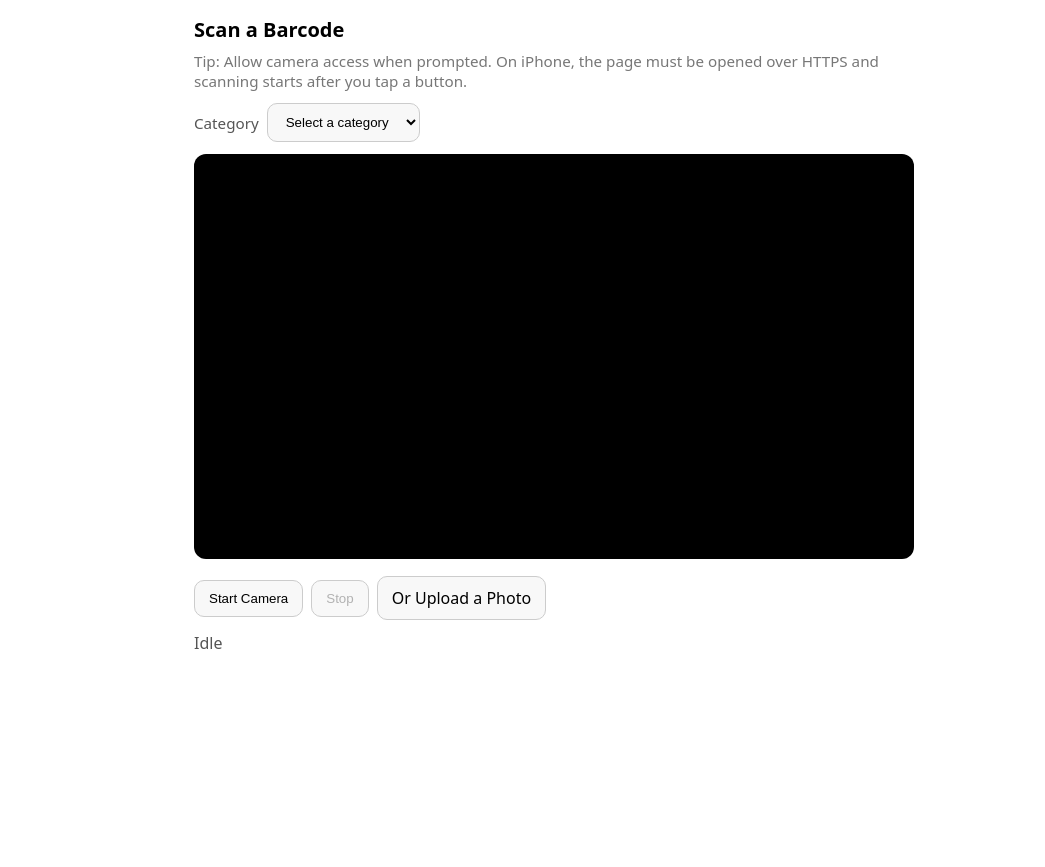
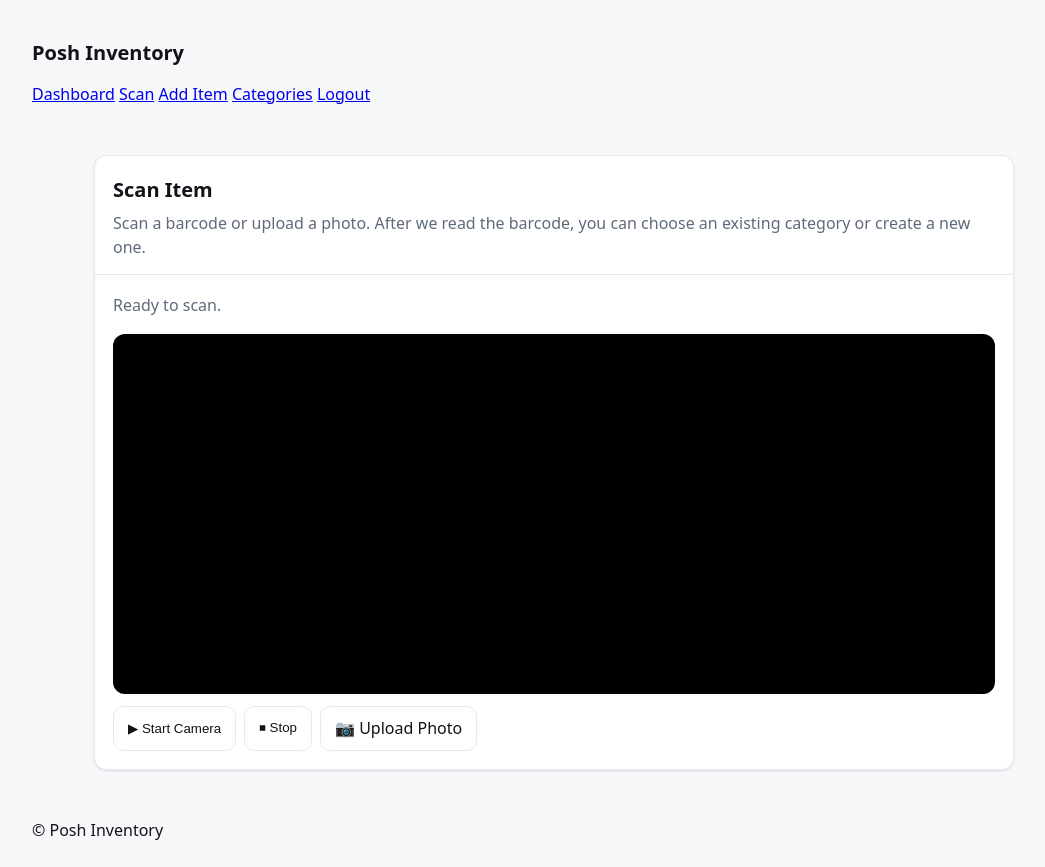
Before and after one commit to noahc763/posh-inventory, a Flask app: page /scan in a window 1280 px wide. Shown: the whole page, without its empty margins (86-1131 px from the left). Before the commit the page ends 649 px from the top, so only its background shows below. Run offline with Flask 3, Linux system fonts and the light colour scheme; the visitor is signed in with stand-in values (Sample User, id 1); data that the repository does not hold is empty; some libraries are stand-ins or nearby versions.

Commit message:
Revamp scan page

```diff
--- a/templates/scan.html
+++ b/templates/scan.html
@@ -1,207 +1,159 @@
-<!doctype html>
-<html lang="en">
-<head>
-  <meta charset="utf-8" />
-  <meta name="viewport" content="width=device-width, initial-scale=1" />
-  <title>Scan Barcode</title>
-  <style>
-    :root { color-scheme: light dark; }
-    body { font-family: system-ui, -apple-system, Segoe UI, Roboto, Arial, sans-serif; margin: 0; padding: 16px; }
-    .wrap { max-width: 720px; margin: 0 auto; }
-    h1 { font-size: 1.25rem; margin: 0 0 8px; }
-    p.muted { color: #777; margin: 0 0 12px; font-size: 0.95rem; }
-    video { width: 100%; border-radius: 12px; background: #000; aspect-ratio: 16/9; }
-    .row { display:flex; gap:8px; margin:12px 0; flex-wrap: wrap; align-items: center; }
-    button, .btn, input[type=file], select { padding:10px 14px; border-radius:10px; border:1px solid #ccc; background:#f8f8f8; cursor:pointer; }
-    select { cursor: default; }
-    #status { margin-top: 4px; color: #555; min-height: 1.2em; }
-    #result { margin-top: 10px; font-weight: 600; word-break: break-all; }
-    .hidden { display: none; }
-    label.upload { display:inline-block; }
-    label.upload span { display:inline-block; padding:10px 14px; border:1px solid #ccc; border-radius:10px; background:#f8f8f8; cursor:pointer; }
-    canvas { display:none; }
-    .field { display:flex; gap:8px; align-items:center; }
-    .field span { font-size:0.95rem; color:#555; }
-  </style>
-</head>
-<body>
-<div class="wrap">
-  <h1>Scan a Barcode</h1>
-  <p class="muted">
-    Tip: Allow camera access when prompted. On iPhone, the page must be opened over HTTPS and scanning starts after you tap a button.
-  </p>
+{% extends "base.html" %}
+{% block content %}
+<section class="card" style="max-width: 920px; margin: 0 auto;">
+  <div class="card-header">
+    <h2 style="margin:0;">Scan Item</h2>
+    <p class="muted" style="margin:6px 0 0;">Scan a barcode or upload a photo. After we read the barcode, you can choose an existing category or create a new one.</p>
+  </div>
 
-  <!-- Category picker -->
-  <div class="row">
-    <div class="field">
-      <span>Category</span>
-      <select id="categorySelect" required>
-        <option value="" disabled selected>Select a category</option>
-        {% for c in categories %}
-          <option value="{{ c.id }}">{{ c.name }}</option>
-        {% endfor %}
-      </select>
+  <div class="card-body" style="display:grid; gap:16px;">
+    <!-- Status / barcode result -->
+    <div id="status" class="muted" style="font-size:1rem;">Ready to scan.</div>
+
+    <!-- Video + controls -->
+    <div style="display:grid; gap:12px;">
+      <video id="video" style="width:100%; max-height:360px; border-radius:12px; background:#000;"></video>
+      <div style="display:flex; gap:8px; flex-wrap:wrap;">
+        <button id="startBtn" class="btn">▶ Start Camera</button>
+        <button id="stopBtn" class="btn outline">⏹ Stop</button>
+        <label class="btn outline" for="fileInput">📷 Upload Photo</label>
+        <input id="fileInput" type="file" accept="image/*" style="display:none;">
+      </div>
+    </div>
+
+    <!-- After-scan actions -->
+    <div id="postScan" style="display:none; border-top:1px solid #e6e6e6; padding-top:12px;">
+      <div style="display:flex; align-items:center; justify-content:space-between; gap:12px; flex-wrap:wrap;">
+        <div>
+          <div class="muted" style="font-size:0.95rem;">Detected barcode</div>
+          <div id="barcodeValue" style="font-size:1.25rem; font-weight:600; letter-spacing:0.5px;"></div>
+        </div>
+        <div>
+          <button id="rescanBtn" class="btn outline">↺ Rescan</button>
+        </div>
+      </div>
+
+      <!-- Existing vs new category -->
+      <div style="display:grid; gap:10px; margin-top:12px;">
+        <label style="display:flex; align-items:center; gap:8px; flex-wrap:wrap;">
+          <span style="min-width:120px;">Choose category</span>
+          <select id="catSelect" style="min-width:240px; padding:8px 10px; border-radius:10px; border:1px solid #ccc;">
+            <option value="" selected disabled>Select…</option>
+            {% for c in categories %}
+              <option value="{{ c.id }}">{{ c.name }}</option>
+            {% endfor %}
+          </select>
+        </label>
+
+        <div style="display:flex; align-items:center; gap:8px; flex-wrap:wrap;">
+          <span class="muted">or</span>
+          <input id="newCatName" placeholder="New category name" style="min-width:240px; padding:8px 10px; border-radius:10px; border:1px solid #ccc;">
+          <button id="createCatBtn" class="btn outline">+ Create</button>
+        </div>
+
+        <div style="display:flex; gap:8px; margin-top:8px;">
+          <button id="continueBtn" class="btn">Continue</button>
+        </div>
+      </div>
     </div>
   </div>
+</section>
 
-  <!-- Camera preview -->
-  <video id="preview" playsinline muted></video>
+<script src="https://unpkg.com/@zxing/library@0.21.2"></script>
+<script>
+  const statusEl = document.getElementById('status');
+  const video = document.getElementById('video');
+  const startBtn = document.getElementById('startBtn');
+  const stopBtn = document.getElementById('stopBtn');
+  const fileInput = document.getElementById('fileInput');
+  const postScan = document.getElementById('postScan');
+  const barcodeValue = document.getElementById('barcodeValue');
+  const catSelect = document.getElementById('catSelect');
+  const newCatName = document.getElementById('newCatName');
+  const createCatBtn = document.getElementById('createCatBtn');
+  const continueBtn = document.getElementById('continueBtn');
+  const rescanBtn = document.getElementById('rescanBtn');
 
-  <div class="row">
-    <button id="startBtn" type="button">Start Camera</button>
-    <button id="stopBtn" type="button" disabled>Stop</button>
+  let codeReader = null;
+  let stream = null;
+  let lastBarcode = '';
 
-    <!-- Fallback: upload a photo if live camera isn't available -->
-    <label class="upload">
-      <input id="photoInput" type="file" accept="image/*" capture="environment" class="hidden">
-      <span>Or Upload a Photo</span>
-    </label>
-  </div>
+  function setStatus(msg) {
+    statusEl.textContent = msg;
+  }
 
-  <div id="status">Idle</div>
-  <div id="result"></div>
-  <canvas id="canvas"></canvas>
-</div>
-
-<!-- ZXing for live scanning -->
-<script src="https://unpkg.com/@zxing/library@0.20.0"></script>
-<!-- jsQR for fallback image decode -->
-<script src="https://unpkg.com/jsqr@1.4.0/dist/jsQR.js"></script>
-
-<script>
-  const video = document.getElementById('preview');
-  const startBtn = document.getElementById('startBtn');
-  const stopBtn  = document.getElementById('stopBtn');
-  const statusEl = document.getElementById('status');
-  const resultEl = document.getElementById('result');
-  const photoInput = document.getElementById('photoInput');
-  const categorySelect = document.getElementById('categorySelect');
-  const canvas = document.getElementById('canvas');
-  const ctx = canvas.getContext('2d');
-
-  function setStatus(msg) { statusEl.textContent = msg; }
-  function setResult(text) { resultEl.textContent = text ? `Scanned: ${text}` : ''; }
-  function normalizeBarcode(raw) { return String(raw || '').trim(); }
-
-  // Redirect after barcode scan
-  async function onBarcode(rawCode) {
-    const barcode = normalizeBarcode(rawCode);
-    const cat = categorySelect?.value;
-    if (!barcode) return;
-    if (!cat) { alert("Pick a category first."); return; }
-
+  async function startCamera() {
     try {
-      const r = await fetch(`/api/items/lookup?barcode=${encodeURIComponent(barcode)}`, {
-        headers: { "Accept": "application/json" }
-      });
-      const data = await r.json();
-
-      if (data.found) {
-        window.location.assign(`/items/${data.id}`);
-      } else {
-        window.location.assign(`/categories/${cat}/items/new?barcode=${encodeURIComponent(barcode)}`);
+      if (!codeReader) {
+        codeReader = new ZXing.BrowserMultiFormatReader();
       }
+      stream = await navigator.mediaDevices.getUserMedia({ video: { facingMode: 'environment' } });
+      video.srcObject = stream;
+      video.setAttribute('playsinline', '');
+      await video.play();
+      scanLoop();
+      setStatus('Camera started. Point at barcode…');
     } catch (e) {
-      window.location.assign(`/categories/${cat}/items/new?barcode=${encodeURIComponent(barcode)}`);
+      setStatus('Could not access camera: ' + e.message);
     }
   }
 
-  // ZXing scanning loop
-  let codeReader = null;
-
-  async function startCamera() {
-    setResult('');
-    setStatus('Requesting camera… (tap Allow)');
-
-    if (!navigator.mediaDevices || !navigator.mediaDevices.getUserMedia) {
-      setStatus('Camera API not supported. Use “Upload a Photo” instead.');
-      return;
-    }
-
-    if (!codeReader) {
-      codeReader = new ZXing.BrowserMultiFormatReader();
-    } else {
-      codeReader.reset();
-    }
-
+  async function stopCamera() {
     try {
-      const constraints = {
-        audio: false,
-        video: { facingMode: { ideal: 'environment' }, width: { ideal: 1280 }, height: { ideal: 720 } }
-      };
-
-      const stream = await navigator.mediaDevices.getUserMedia(constraints);
-      video.srcObject = stream;
-      await video.play();
-
-      setStatus('Scanning… point the camera at a barcode.');
-      startBtn.disabled = true;
-      stopBtn.disabled = false;
-
-      const decodeLoop = async () => {
-        try {
-          const result = await codeReader.decodeOnceFromVideoDevice(undefined, video);
-          if (result && result.text) {
-            const code = result.text;
-            setResult(code);
-            setStatus('Found a code. Redirecting…');
-            stopCamera();
-            onBarcode(code);
-            return;
-          }
-        } catch (err) {
-          if (!String(err).includes('NotFoundException')) {
-            console.warn(err);
-            setStatus('Scanning error: ' + (err?.message || err));
-          }
-        }
-        if (video.srcObject) requestAnimationFrame(decodeLoop);
-      };
-      requestAnimationFrame(decodeLoop);
-
-    } catch (err) {
-      console.warn(err);
-      if (err.name === 'NotAllowedError') {
-        setStatus('Camera permission denied.');
-      } else if (err.name === 'NotFoundError' || err.name === 'OverconstrainedError') {
-        setStatus('No suitable camera found.');
-      } else if (!window.isSecureContext) {
-        setStatus('Camera requires HTTPS.');
-      } else {
-        setStatus('Unable to access camera: ' + (err?.message || err));
+      if (codeReader) {
+        codeReader.reset();
       }
+      if (stream) {
+        stream.getTracks().forEach(t => t.stop());
+        stream = null;
+      }
+      setStatus('Camera stopped.');
+    } catch (e) {
+      setStatus('Error stopping camera: ' + e.message);
     }
   }
 
-  function stopCamera() {
-    startBtn.disabled = false;
-    stopBtn.disabled = true;
-    if (codeReader) codeReader.reset();
-    if (video.srcObject) {
-      video.srcObject.getTracks().forEach(t => t.stop());
-      video.srcObject = null;
+  async function scanLoop() {
+    if (!codeReader) return;
+    try {
+      const result = await codeReader.decodeOnceFromVideoDevice(undefined, 'video');
+      if (result && result.text) {
+        handleBarcode(result.text);
+      } else {
+        requestAnimationFrame(scanLoop);
+      }
+    } catch (e) {
+      // If user stopped, just quit
     }
   }
 
-  // Fallback: decode from uploaded photo
-  photoInput.addEventListener('change', async (e) => {
-    if (!e.target.files || !e.target.files[0]) return;
-    const file = e.target.files[0];
+  function handleBarcode(raw) {
+    lastBarcode = (raw || '').replace(/\D/g, '');
+    if (!lastBarcode) {
+      setStatus('Could not read a valid barcode. Try again.');
+      return;
+    }
+    barcodeValue.textContent = lastBarcode;
+    postScan.style.display = 'block';
+    setStatus('Barcode detected.');
+    stopCamera();
+  }
+
+  // Upload image path
+  fileInput.addEventListener('change', () => {
+    const file = fileInput.files?.[0];
+    if (!file) return;
     const img = new Image();
-    img.onload = () => {
-      canvas.width = img.width;
-      canvas.height = img.height;
-      ctx.drawImage(img, 0, 0, img.width, img.height);
-      const imageData = ctx.getImageData(0, 0, canvas.width, canvas.height);
-      const qr = jsQR(imageData.data, canvas.width, canvas.height);
-      if (qr && qr.data) {
-        const code = qr.data;
-        setResult(code);
-        setStatus('Decoded from photo. Redirecting…');
-        onBarcode(code);
-        return;
+    img.onload = async () => {
+      try {
+        if (!codeReader) codeReader = new ZXing.BrowserMultiFormatReader();
+        const luminanceSource = await ZXing.BrowserBarcodeReader.loadImageElement(img);
+        const hints = new ZXing.Map();
+        const result = await codeReader.decodeBitmap(luminanceSource, hints);
+        handleBarcode(result.text);
+      } catch (err) {
+        setStatus('No barcode detected in that image.');
       }
-      setStatus('Could not detect a QR code in that photo.');
     };
     img.onerror = () => setStatus('Could not read image.');
     img.src = URL.createObjectURL(file);
@@ -209,9 +161,44 @@
 
   startBtn.addEventListener('click', startCamera);
   stopBtn.addEventListener('click', stopCamera);
+  rescanBtn.addEventListener('click', () => {
+    postScan.style.display = 'none';
+    lastBarcode = '';
+    startCamera();
+  });
 
-  video.setAttribute('playsinline', '');
-  video.setAttribute('muted', '');
+  // Create category inline (POST to /api/categories)
+  createCatBtn.addEventListener('click', async () => {
+    const name = (newCatName.value || '').trim();
+    if (!name) { alert('Enter a category name'); return; }
+    try {
+      const resp = await fetch('{{ url_for("categories.api_create_category") }}', {
+        method: 'POST',
+        headers: { 'Content-Type': 'application/json' },
+        body: JSON.stringify({ name })
+      });
+      const data = await resp.json();
+      if (!data.ok) { alert(data.error || 'Could not create category'); return; }
+      // add to select and select it
+      const opt = document.createElement('option');
+      opt.value = data.id;
+      opt.textContent = data.name;
+      let exists = false;
+      Array.from(catSelect.options).forEach(o => { if (o.value == String(data.id)) exists = true; });
+      if (!exists) catSelect.appendChild(opt);
+      catSelect.value = String(data.id);
+      newCatName.value = '';
+    } catch (e) {
+      alert('Failed to create category: ' + e.message);
+    }
+  });
+
+  // Continue flow: go to /items/new?category_id=...&barcode=...
+  continueBtn.addEventListener('click', () => {
+    const catId = catSelect.value;
+    if (!lastBarcode) { alert('Scan a barcode first.'); return; }
+    if (!catId) { alert('Pick or create a category.'); return; }
+    window.location.assign(`/items/new?category_id=${encodeURIComponent(catId)}&barcode=${encodeURIComponent(lastBarcode)}`);
+  });
 </script>
-</body>
-</html>
+{% endblock %}
```
Also changed, not shown: categories.py (+16 -0 lines).
